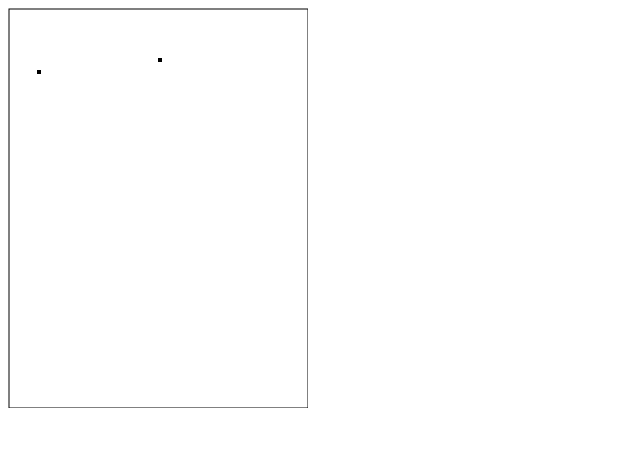
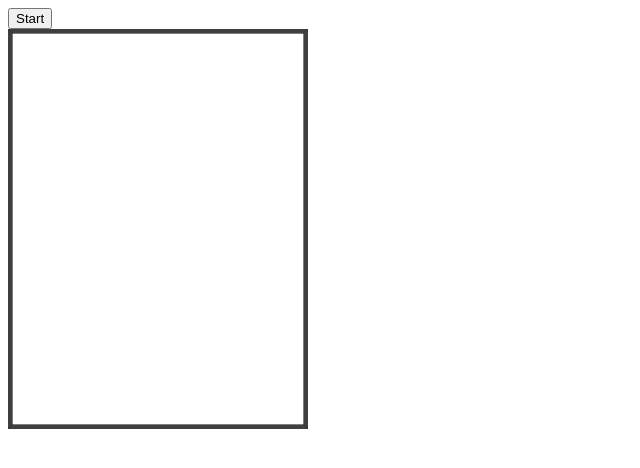
Before and after one commit to gossie/snake, a website built with webpack: page src/index.html in a window 1280 px wide. Shown: the whole page, without its empty margins (0-640 px from the left). Built offline with nearby package versions, Linux system fonts and the light colour scheme.

Commit message:
display in canvas

```diff
--- a/src/index.html
+++ b/src/index.html
@@ -6,6 +6,7 @@
         <title>Game</title>
     </head>
     <body>
+        <button id="start-button">Start</button>
         <div id="canvas"></div>
     </body>
 </html>
--- a/src/index.ts
+++ b/src/index.ts
@@ -18,7 +18,28 @@ document.getElementById('canvas').appendChild(canvas);
 
 const ctx: CanvasRenderingContext2D = canvas.getContext('2d');
 
-const game = new Game(300, 400);
+const game = new Game(58, 78);
+
+const startButton = document.getElementById('start-button');
+startButton.addEventListener('click', () => {
+    const gameSubscription = game.observeGame()
+        .subscribe((msg: string) => {
+            if (msg) {
+                gameSubscription.unsubscribe();
+                alert(msg);
+            } else {
+                ctx.clearRect(5, 5, 290, 390);
+                ctx.fillRect(5 + game.foodField.position.x * 5, 5 + game.foodField.position.y * 5, 5, 5);
+                let node = game.snake.head;
+                while (node) {
+                    ctx.fillRect(5 + node.position.x * 5, 5 + node.position.y * 5, 5, 5);
+                    node = node.next;
+                }
+            }
+        });
+
+    game.start();
+});
 
 window.addEventListener('keydown', (e) => {
     switch (e.keyCode) {
@@ -37,17 +58,8 @@ window.addEventListener('keydown', (e) => {
     }
 }, false);
 
-game.observeGame()
-    .subscribe(() => {
-        ctx.clearRect(2, 2, 297, 397);
-        ctx.fillRect(game.foodField.position.x, game.foodField.position.y, 4, 4);
-        let node = game.snake.head;
-        while (node) {
-            ctx.fillRect(node.position.x, node.position.y, 4, 4);
-            node = node.next;
-        }
-    });
-
-ctx.strokeRect(1, 1, 299, 399);
-
-game.start();
+ctx.strokeRect(0, 0, 300, 400);
+ctx.strokeRect(1, 1, 298, 398);
+ctx.strokeRect(2, 2, 296, 396);
+ctx.strokeRect(3, 3, 294, 394);
+ctx.strokeRect(4, 4, 292, 392);
```
